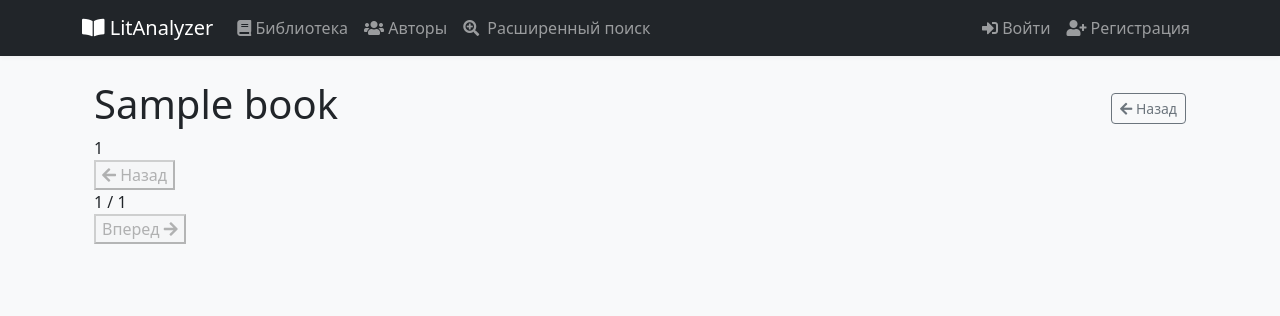
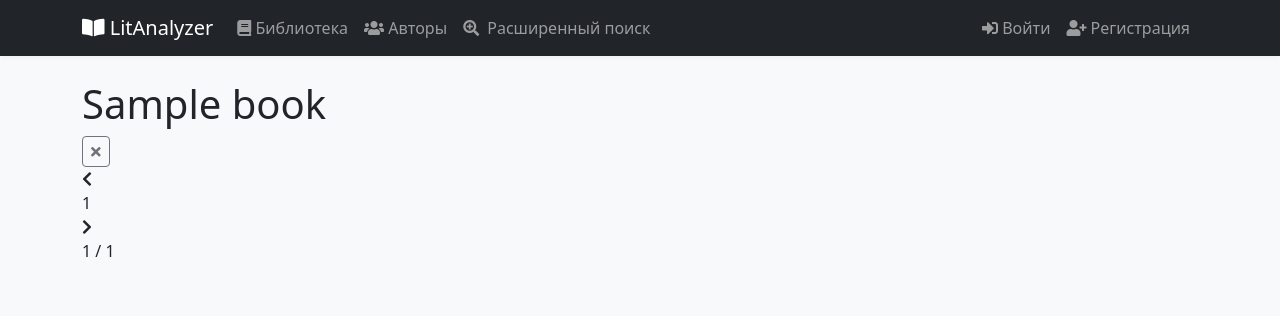
Before and after one commit to KateVoenkova/BadWeather, a Flask app: template templates/books/reader.html in a window 1280 px wide. Shown: the top 316 px of the page. Run offline with Flask 3, Linux system fonts and the light colour scheme; tables that the repository leaves empty hold one stand-in row (values such as "Sample post"); the template is opened without the code that fills it: values that come from a table or form of the project are taken from there, most other values are stand-ins (such as "Sample title", 1, 10 or a date in 2020); parts of the project's set-up code (start-up, migrations or seed data) failed here and were passed over; some libraries are stand-ins or nearby versions.

Commit message:
Добавлено чтение - пока не очень 2

```diff
--- a/templates/books/library.html
+++ b/templates/books/library.html
@@ -1,5 +1,5 @@
 {% extends "base.html" %}
-
+<link rel="stylesheet" href="https://cdnjs.cloudflare.com/ajax/libs/font-awesome/6.4.0/css/all.min.css">
 {% block title %}Библиотека{% endblock %}
 
 {% block content %}
@@ -57,7 +57,7 @@
                            class="btn btn-sm btn-outline-secondary">
                             Подробнее
                         {% if book.is_text_available %}
-                        <a href="{{ url_for('read_book', book_id=book.id) }}" class="btn btn-info btn-sm">
+                        <a href="{{ url_for('read_book', book_id=book.id) }}" class="btn btn-primary btn-sm">
                             <i class="fas fa-book-open"></i> Читать
                         </a>
                         {% endif %}
--- a/templates/books/reader.html
+++ b/templates/books/reader.html
@@ -1,5 +1,5 @@
 {% extends "base.html" %}
-
+<link rel="stylesheet" href="https://cdnjs.cloudflare.com/ajax/libs/font-awesome/6.4.0/css/all.min.css">
 {% block title %}Чтение: {{ book.title }}{% endblock %}
 
 {% block styles %}
@@ -8,110 +8,199 @@
     --reader-bg: #f5f5f5;
     --reader-content-bg: #fff;
     --reader-text: #333;
-    --reader-controls: #4a76a8;
-    --reader-shadow: 0 2px 10px rgba(0,0,0,0.1);
+    --reader-controls: rgba(0, 0, 0, 0.7);
+    --reader-hover: rgba(0, 0, 0, 0.9);
+    --progress-bar: #4a90e2;
+    --progress-bg: #e0e0e0;
 }
 
-/* Темная тема */
 @media (prefers-color-scheme: dark) {
     :root {
         --reader-bg: #1a1a1a;
         --reader-content-bg: #2d2d2d;
         --reader-text: #e6e6e6;
-        --reader-controls: #5d8ac9;
-        --reader-shadow: 0 2px 10px rgba(0,0,0,0.3);
+        --reader-controls: rgba(255, 255, 255, 0.7);
+        --reader-hover: rgba(255, 255, 255, 0.9);
+        --progress-bar: #5a9df6;
+        --progress-bg: #3a3a3a;
     }
 }
 
 .reader-wrapper {
+    position: fixed;
+    top: 0;
+    left: 0;
+    right: 0;
+    bottom: 0;
+    background-color: var(--reader-bg);
     display: flex;
     flex-direction: column;
-    min-height: calc(100vh - 120px);
-    background-color: var(--reader-bg);
-    padding: 0;
+    overflow: hidden;
 }
 
 .reader-header {
-    padding: 15px 20px;
+    padding: 10px 20px;
     background-color: var(--reader-content-bg);
-    box-shadow: var(--reader-shadow);
-    z-index: 10;
+    box-shadow: 0 1px 3px rgba(0,0,0,0.1);
+    z-index: 100;
+    display: flex;
+    justify-content: space-between;
+    align-items: center;
 }
 
 .reader-title {
-    font-size: 1.2rem;
+    font-size: 1rem;
     margin: 0;
     color: var(--reader-text);
     white-space: nowrap;
     overflow: hidden;
     text-overflow: ellipsis;
+    max-width: 70%;
 }
 
 .reader-container {
     flex: 1;
     display: flex;
-    flex-direction: column;
-    max-width: 900px;
-    margin: 0 auto;
-    width: 100%;
-    padding: 20px 15px;
+    position: relative;
+    overflow: hidden;
 }
 
 .reader-content {
     flex: 1;
-    padding: 25px;
-    background-color: var(--reader-content-bg);
+    padding: 20px;
     color: var(--reader-text);
-    line-height: 1.8;
-    font-size: 1.1rem;
-    border-radius: 8px;
-    box-shadow: var(--reader-shadow);
-    overflow-wrap: break-word;
-    hyphens: auto;
+    line-height: 1.6;
+    font-size: 18px;
     overflow-y: auto;
-    max-height: 70vh;
+    text-align: left;
+    width: 100%;
+    height: 100%;
+    box-sizing: border-box;
+    transition: all 0.2s ease;
+    column-width: 100%;
+    column-gap: 40px;
+    column-fill: auto;
 }
 
-.reader-controls {
+.reader-nav {
+    position: absolute;
+    top: 0;
+    bottom: 0;
+    width: 50px;
     display: flex;
-    justify-content: space-between;
     align-items: center;
-    margin-top: 20px;
-    padding: 15px 0;
-    border-top: 1px solid rgba(0,0,0,0.1);
+    justify-content: center;
+    z-index: 10;
+    cursor: pointer;
+    opacity: 0;
+    transition: opacity 0.2s;
 }
 
-.reader-btn {
-    padding: 10px 20px;
+.reader-nav:hover {
+    opacity: 1;
+}
+
+.reader-nav-left {
+    left: 0;
+}
+
+.reader-nav-right {
+    right: 0;
+}
+
+.reader-nav-arrow {
+    width: 40px;
+    height: 40px;
+    border-radius: 50%;
     background-color: var(--reader-controls);
     color: white;
-    border: none;
-    border-radius: 6px;
-    cursor: pointer;
-    font-size: 1rem;
-    transition: all 0.2s;
     display: flex;
     align-items: center;
-    gap: 8px;
+    justify-content: center;
+    font-size: 1.2rem;
+    transition: all 0.2s;
 }
 
-.reader-btn:disabled {
-    opacity: 0.5;
-    cursor: not-allowed;
+.reader-nav-arrow:hover {
+    background-color: var(--reader-hover);
+    transform: scale(1.1);
 }
 
-.reader-btn:hover:not(:disabled) {
-    opacity: 0.9;
-    transform: translateY(-1px);
+.reader-footer {
+    position: fixed;
+    left: 0;
+    right: 0;
+    bottom: -60px;
+    padding: 10px 20px;
+    background-color: var(--reader-content-bg);
+    box-shadow: 0 -1px 3px rgba(0,0,0,0.1);
+    z-index: 100;
+    display: flex;
+    flex-direction: column;
+    gap: 10px;
+    transition: bottom 0.3s ease;
 }
 
-.page-indicator {
+.reader-wrapper:hover .reader-footer {
+    bottom: 0;
+}
+
+.reader-progress-container {
+    display: flex;
+    align-items: center;
+    gap: 15px;
+    width: 100%;
+}
+
+.reader-progress-bar {
+    flex: 1;
+    height: 6px;
+    background-color: var(--progress-bg);
+    border-radius: 3px;
+    cursor: pointer;
+    position: relative;
+    overflow: hidden;
+}
+
+.reader-progress-fill {
+    position: absolute;
+    left: 0;
+    top: 0;
+    bottom: 0;
+    background-color: var(--progress-bar);
+    width: 0%;
+}
+
+.reader-progress-text {
     font-size: 0.9rem;
     color: var(--reader-text);
-    opacity: 0.8;
+    min-width: 80px;
+    text-align: center;
 }
 
-/* Анимации перелистывания */
+/* Скрываем элементы управления на мобильных устройствах */
+@media (max-width: 768px) {
+    .reader-nav {
+        display: none;
+    }
+
+    .reader-footer {
+        bottom: 0;
+        opacity: 0;
+        transition: opacity 0.3s ease;
+    }
+
+    .reader-wrapper.mobile-controls-visible .reader-footer {
+        opacity: 1;
+    }
+}
+
+/* Анимации */
+@keyframes fadeIn {
+    from { opacity: 0; }
+    to { opacity: 1; }
+}
+
 @keyframes slideFromRight {
     from { transform: translateX(30px); opacity: 0; }
     to { transform: translateX(0); opacity: 1; }
@@ -129,113 +218,48 @@
 .slide-left {
     animation: slideFromLeft 0.3s ease-out;
 }
-
-/* Адаптация для мобильных */
-@media (max-width: 768px) {
-    .reader-wrapper {
-        min-height: calc(100vh - 60px);
-    }
-
-    .reader-header {
-        padding: 10px 15px;
-    }
-
-    .reader-title {
-        font-size: 1rem;
-    }
-
-    .reader-container {
-        padding: 10px;
-    }
-
-    .reader-content {
-        padding: 20px;
-        font-size: 1rem;
-        max-height: 65vh;
-    }
-
-    .reader-btn {
-        padding: 8px 15px;
-        font-size: 0.9rem;
-    }
-
-    .reader-controls {
-        padding: 10px 0;
-    }
-}
-
-/* Для очень маленьких экранов */
-@media (max-width: 480px) {
-    .reader-content {
-        padding: 15px;
-        font-size: 0.95rem;
-        line-height: 1.7;
-    }
-
-    .reader-btn {
-        padding: 6px 12px;
-    }
-
-    .page-indicator {
-        font-size: 0.8rem;
-    }
-}
-
-/* Настройки типографики для лучшей читаемости */
-.reader-content p {
-    margin-bottom: 1.2em;
-    text-align: justify;
-}
-
-.reader-content br {
-    content: "";
-    display: block;
-    margin-bottom: 0.8em;
-}
 </style>
 {% endblock %}
 
 {% block content %}
-<div class="reader-wrapper">
+<div class="reader-wrapper" id="readerWrapper">
     <div class="reader-header">
-        <div class="container">
-            <div class="d-flex justify-content-between align-items-center">
         <h1 class="reader-title">{{ book.title }}</h1>
-                <div>
-                    <a href="{{ url_for('book_page', book_id=book.id) }}"
-                       class="btn btn-sm btn-outline-secondary">
-                        <i class="fas fa-arrow-left"></i>
-                        <span class="d-none d-sm-inline">Назад</span>
+        <a href="{{ url_for('book_page', book_id=book.id) }}" class="btn btn-sm btn-outline-secondary">
+            <i class="fas fa-times"></i>
         </a>
     </div>
+
+    <div class="reader-container">
+        <div class="reader-nav reader-nav-left" id="navLeft">
+            <div class="reader-nav-arrow">
+                <i class="fas fa-chevron-left"></i>
+            </div>
+        </div>
+
+        <div class="reader-content" id="readerContent"
+             data-book-id="{{ book.id }}"
+             data-current-page="{{ current_page }}"
+             data-total-pages="{{ total_pages }}"
+             data-font-size="18">
+            {{ pages[current_page-1]|replace('\n', '<br>')|safe }}
+        </div>
+
+        <div class="reader-nav reader-nav-right" id="navRight">
+            <div class="reader-nav-arrow">
+                <i class="fas fa-chevron-right"></i>
             </div>
         </div>
     </div>
 
-    <div class="container reader-container">
-        <div class="reader-content" id="readerContent"
-             data-book-id="{{ book.id }}"
-             data-current-page="{{ current_page }}"
-             data-total-pages="{{ total_pages }}">
-            {{ pages[current_page-1]|replace('\n', '<br>')|safe }}
+    <div class="reader-footer" id="readerFooter">
+        <div class="reader-progress-container">
+            <div class="reader-progress-bar" id="progressBar">
+                <div class="reader-progress-fill" id="progressFill"></div>
             </div>
-
-        <div class="reader-controls">
-            <button class="reader-btn" id="prevPage"
-                    {% if current_page <= 1 %}disabled{% endif %}>
-                <i class="fas fa-arrow-left"></i>
-                <span class="d-none d-sm-inline">Назад</span>
-            </button>
-
-            <div class="page-indicator">
-                <span id="currentPage">{{ current_page }}</span> / {{ total_pages }}
+            <div class="reader-progress-text" id="progressText">
+                <span id="currentPage">{{ current_page }}</span> / <span id="totalPages">{{ total_pages }}</span>
             </div>
-
-            <button class="reader-btn" id="nextPage"
-                    {% if current_page >= total_pages %}disabled{% endif %}>
-                <span class="d-none d-sm-inline">Вперед</span>
-                <i class="fas fa-arrow-right"></i>
-            </button>
         </div>
     </div>
 </div>
@@ -244,30 +268,66 @@
 {% block scripts %}
 <script>
 document.addEventListener('DOMContentLoaded', function() {
+    const readerWrapper = document.getElementById('readerWrapper');
     const readerContent = document.getElementById('readerContent');
-    const prevPageBtn = document.getElementById('prevPage');
-    const nextPageBtn = document.getElementById('nextPage');
+    const navLeft = document.getElementById('navLeft');
+    const navRight = document.getElementById('navRight');
     const currentPageSpan = document.getElementById('currentPage');
+    const totalPagesSpan = document.getElementById('totalPages');
+    const progressBar = document.getElementById('progressBar');
+    const progressFill = document.getElementById('progressFill');
+    const readerFooter = document.getElementById('readerFooter');
 
     const bookId = readerContent.dataset.bookId;
     let currentPage = parseInt(readerContent.dataset.currentPage);
     let totalPages = parseInt(readerContent.dataset.totalPages);
+    let fontSize = parseInt(readerContent.dataset.fontSize);
+    let touchStartX = 0;
+    let touchStartY = 0;
+    let touchEndX = 0;
+    let touchEndY = 0;
+    let isCtrlPressed = false;
+    let isMobile = window.innerWidth <= 768;
+    let mobileControlsVisible = false;
 
-    // Обработчики кнопок
-    prevPageBtn.addEventListener('click', goToPrevPage);
-    nextPageBtn.addEventListener('click', goToNextPage);
+    // Инициализация
+    updateProgressBar();
+    adjustColumns();
+
+    // Обработчики навигации
+    navLeft.addEventListener('click', goToPrevPage);
+    navRight.addEventListener('click', goToNextPage);
+
+    // Обработчик прогресс-бара
+    progressBar.addEventListener('click', function(e) {
+        const rect = this.getBoundingClientRect();
+        const pos = (e.clientX - rect.left) / rect.width;
+        const newPage = Math.max(1, Math.min(totalPages, Math.round(pos * totalPages)));
+        if (newPage !== currentPage) {
+            loadPage(newPage);
+        }
+    });
 
     // Обработчики свайпов
-    let touchStartX = 0;
-    let touchEndX = 0;
-
     readerContent.addEventListener('touchstart', function(e) {
-        touchStartX = e.changedTouches[0].screenX;
+        touchStartX = e.changedTouches[0].clientX;
+        touchStartY = e.changedTouches[0].clientY;
     }, { passive: true });
 
     readerContent.addEventListener('touchend', function(e) {
-        touchEndX = e.changedTouches[0].screenX;
+        touchEndX = e.changedTouches[0].clientX;
+        touchEndY = e.changedTouches[0].clientY;
         handleSwipe();
+
+        // На мобильных устройствах показываем/скрываем элементы управления по клику
+        if (isMobile) {
+            mobileControlsVisible = !mobileControlsVisible;
+            if (mobileControlsVisible) {
+                readerWrapper.classList.add('mobile-controls-visible');
+            } else {
+                readerWrapper.classList.remove('mobile-controls-visible');
+            }
+        }
     }, { passive: true });
 
     // Обработчики клавиатуры
@@ -278,32 +338,53 @@
         } else if (e.key === 'ArrowRight' || e.key === 'PageDown' || e.key === ' ') {
             e.preventDefault();
             goToNextPage();
+        } else if (e.ctrlKey && (e.key === '+' || e.key === '=')) {
+            e.preventDefault();
+            zoomIn();
+        } else if (e.ctrlKey && e.key === '-') {
+            e.preventDefault();
+            zoomOut();
+        } else if (e.key === 'Control') {
+            isCtrlPressed = true;
         }
     });
 
-    // Обработчик изменения ориентации экрана
-    window.addEventListener('orientationchange', adjustReaderHeight);
-    window.addEventListener('resize', adjustReaderHeight);
+    document.addEventListener('keyup', function(e) {
+        if (e.key === 'Control') {
+            isCtrlPressed = false;
+        }
+    });
 
-    function adjustReaderHeight() {
-        const readerContent = document.querySelector('.reader-content');
-        if (readerContent) {
-            const headerHeight = document.querySelector('.reader-header').offsetHeight;
-            const controlsHeight = document.querySelector('.reader-controls').offsetHeight;
-            const newHeight = window.innerHeight - headerHeight - controlsHeight - 40;
-            readerContent.style.maxHeight = `${newHeight}px`;
+    // Обработчик колеса мыши с зажатым Ctrl
+    readerContent.addEventListener('wheel', function(e) {
+        if (isCtrlPressed) {
+            e.preventDefault();
+            if (e.deltaY < 0) {
+                zoomIn();
+            } else {
+                zoomOut();
             }
+            adjustColumns();
         }
+    }, { passive: false });
 
-    // Вызываем сразу для установки начальной высоты
-    adjustReaderHeight();
+    // Обработчик изменения размера окна
+    window.addEventListener('resize', function() {
+        isMobile = window.innerWidth <= 768;
+        adjustColumns();
+    });
 
     function handleSwipe() {
-        const threshold = 50;
-        if (touchEndX < touchStartX - threshold) {
+        const xDiff = touchStartX - touchEndX;
+        const yDiff = touchStartY - touchEndY;
+
+        // Проверяем, что это горизонтальный свайп
+        if (Math.abs(xDiff) > Math.abs(yDiff)) {
+            if (xDiff > 50) {
                 goToNextPage();
-        } else if (touchEndX > touchStartX + threshold) {
+            } else if (xDiff < -50) {
                 goToPrevPage();
+            }
         }
     }
 
@@ -326,10 +407,7 @@
                 return response.json();
             })
             .then(data => {
-                if (data.error) {
-                    showError(data.error);
-                    return;
-                }
+                if (data.error) throw new Error(data.error);
 
                 // Определяем направление анимации
                 const directionClass = page > currentPage ? 'slide-right' : 'slide-left';
@@ -343,39 +421,56 @@
                     currentPage = data.current_page;
                     currentPageSpan.textContent = currentPage;
                     totalPages = data.total_pages;
-
-                    // Обновляем состояние кнопок
-                    prevPageBtn.disabled = currentPage <= 1;
-                    nextPageBtn.disabled = currentPage >= totalPages;
-
-                    // Прокручиваем к верху
-                    readerContent.scrollTo(0, 0);
+                    totalPagesSpan.textContent = totalPages;
+                    updateProgressBar();
+                    adjustColumns();
 
                     // Удаляем класс анимации
                     setTimeout(() => {
                         readerContent.classList.remove(directionClass);
                     }, 300);
-
-                    // Корректируем высоту после загрузки
-                    adjustReaderHeight();
                 }, 10);
             })
             .catch(error => {
                 console.error('Error:', error);
-                showError('Ошибка загрузки страницы');
+                alert(error.message);
             });
     }
 
-    function showError(message) {
-        const alert = document.createElement('div');
-        alert.className = 'alert alert-danger position-fixed top-0 start-50 translate-middle-x mt-3';
-        alert.style.zIndex = '1000';
-        alert.textContent = message;
-        document.body.appendChild(alert);
+    function zoomIn() {
+        if (fontSize < 30) {
+            fontSize += 1;
+            readerContent.style.fontSize = `${fontSize}px`;
+            adjustColumns();
+        }
+    }
 
-        setTimeout(() => {
-            alert.remove();
-        }, 3000);
+    function zoomOut() {
+        if (fontSize > 12) {
+            fontSize -= 1;
+            readerContent.style.fontSize = `${fontSize}px`;
+            adjustColumns();
+        }
+    }
+
+    function adjustColumns() {
+        // Автоматически определяем количество колонок в зависимости от размера шрифта и ширины экрана
+        const width = window.innerWidth;
+        const height = window.innerHeight;
+        const contentHeight = readerContent.scrollHeight;
+        const fontSizePx = parseInt(window.getComputedStyle(readerContent).fontSize);
+
+        // Если текст занимает меньше 50% высоты экрана при текущем размере шрифта - включаем две колонки
+        if (contentHeight < height * 0.5 && width > 768) {
+            readerContent.style.columnCount = 2;
+        } else {
+            readerContent.style.columnCount = 1;
+        }
+    }
+
+    function updateProgressBar() {
+        const progress = (currentPage / totalPages) * 100;
+        progressFill.style.width = `${progress}%`;
     }
 });
 </script>
```
Lines whose indentation alone changed are shown as unchanged.
